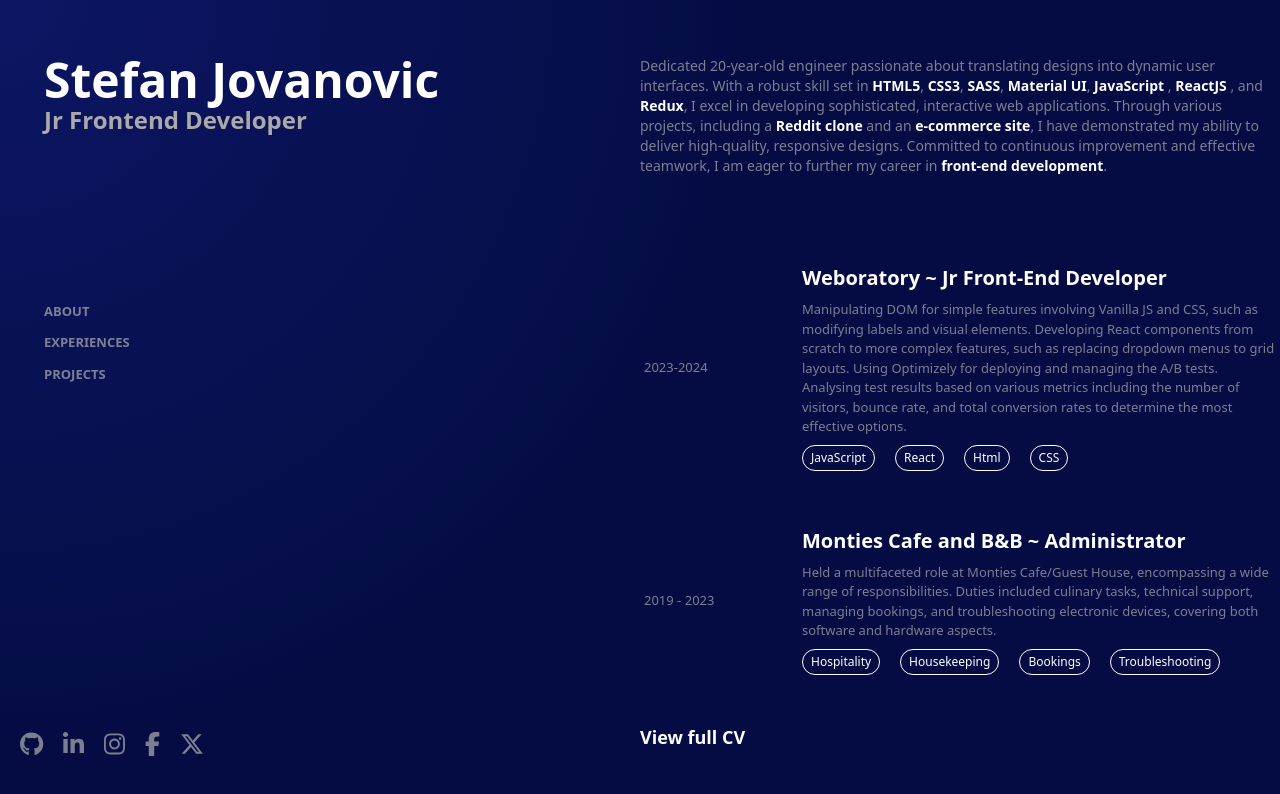
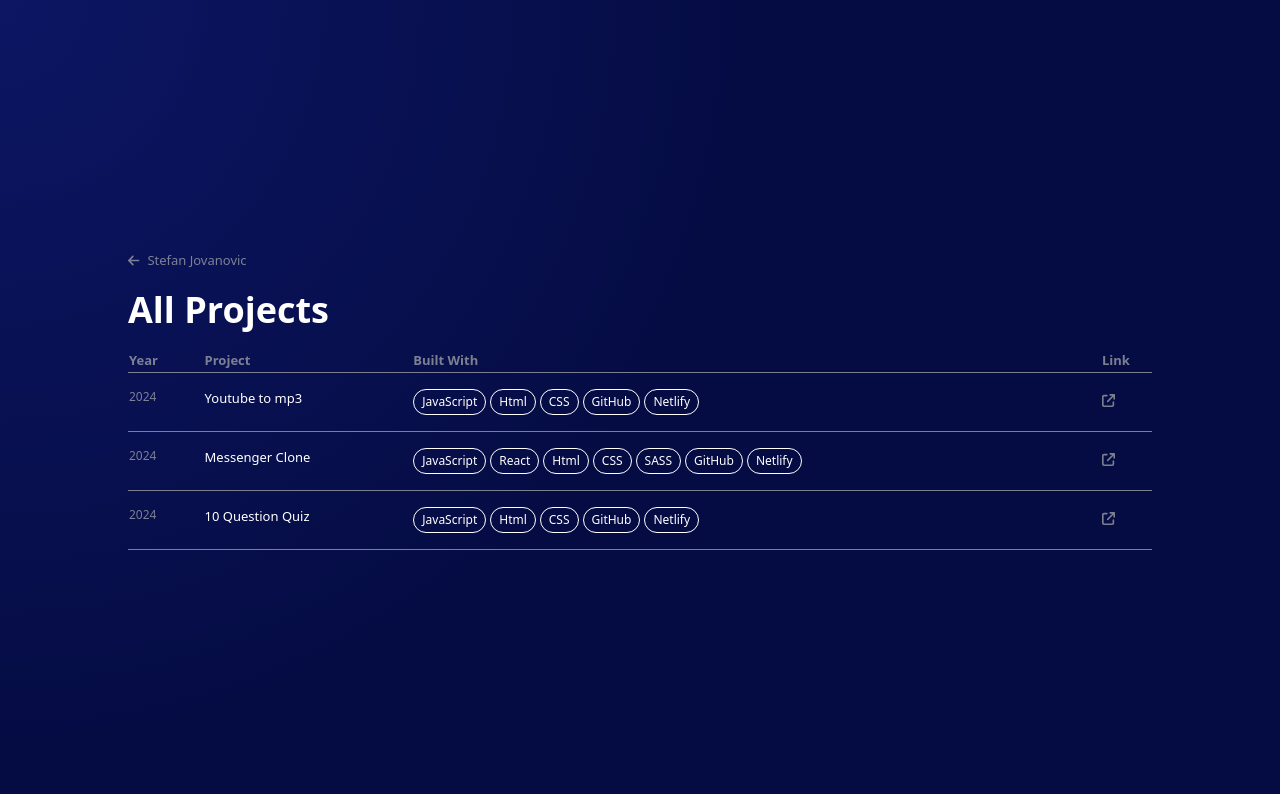
Before and after one commit to 04stefke/portfolio, a React (Vite) app: page /projects in a window 1280 px wide. Shown: the top 794 px of the page. Built offline with nearby package versions, Linux system fonts and the light colour scheme.

Commit message:
created all projects page, created a table added the details into the table installed and made it using react router

```diff
--- a/package.json
+++ b/package.json
@@ -16,7 +16,8 @@
     "@fortawesome/free-solid-svg-icons": "^6.6.0",
     "@fortawesome/react-fontawesome": "^0.2.2",
     "react": "^18.3.1",
-    "react-dom": "^18.3.1"
+    "react-dom": "^18.3.1",
+    "react-router-dom": "^6.28.0"
   },
   "devDependencies": {
     "@eslint/js": "^9.9.0",
--- /dev/null
+++ b/src/Pages/Projects.tsx
@@ -0,0 +1,134 @@
+import React from "react";
+import Gradientdiv from "../components/MouseEffect/Gradientdiv";
+import { Link } from "react-router-dom";
+import { FontAwesomeIcon } from "@fortawesome/react-fontawesome";
+import {
+	faArrowLeft,
+	faArrowUp,
+	faArrowUpRightFromSquare,
+} from "@fortawesome/free-solid-svg-icons";
+
+const Projects = () => {
+	return (
+		<Gradientdiv className="w-screen h-screen ">
+			<div className=" max-w-screen-lg min-h-screen mx-auto flex flex-col items-start justify-center px-14 lg:px-0 gap-5">
+				<Link to="/">
+					<div className="flex items-center justify-center gap-2 hover:text-fontColor">
+						<FontAwesomeIcon icon={faArrowLeft} />
+						<p>Stefan Jovanovic</p>
+					</div>
+				</Link>
+				<h1 className="text-4xl font-bold text-fontColor">All Projects</h1>
+				<table className="w-full">
+					<thead className="sticky top-0 z-10 border-b">
+						<tr>
+							<th className="text-start">Year</th>
+							<th className="text-start">Project</th>
+							<th className="text-start hidden sm:table-cell">Built With</th>
+							<th className="text-start hidden md:table-cell">Link</th>
+						</tr>
+					</thead>
+					<tbody>
+						<tr className="border-b">
+							<td className="py-4 pr-4 align-top text-xs">2024</td>
+							<td className="py-4 pr-4 align-top text-fontColor">
+								<a
+									href="https://stefkes-youtube2mp3.netlify.app"
+									target="_blank"
+								>
+									Youtube to mp3
+								</a>
+							</td>
+							<td className="py-4 pr-4 align-top hidden sm:table-cell">
+								<div className="flex  items-center gap-1 ">
+									<p className="bubbles">JavaScript</p>
+									<p className="bubbles">Html</p>
+									<p className="bubbles">CSS</p>
+									<p className="bubbles">GitHub</p>
+									<p className="bubbles">Netlify</p>
+								</div>
+							</td>
+							<td className="hidden md:table-cell py-4 pr-4">
+								<a
+									href="https://stefans-javascript-quiz.netlify.app"
+									target="_blank"
+									className="hover:text-fontColor"
+								>
+									<FontAwesomeIcon
+										icon={faArrowUpRightFromSquare}
+									></FontAwesomeIcon>
+								</a>
+							</td>
+						</tr>
+						<tr className="border-b">
+							<td className="py-4 pr-4 align-top text-xs">2024</td>
+							<td className="py-4 pr-4 align-top text-fontColor">
+								<a
+									href="https://stefans-messanger-app.netlify.app"
+									target="_blank"
+								>
+									Messenger Clone
+								</a>
+							</td>
+							<td className="py-4 pr-4 align-top hidden sm:table-cell">
+								<div className="flex  items-center gap-1 ">
+									<p className="bubbles">JavaScript</p>
+									<p className="bubbles">React</p>
+									<p className="bubbles">Html</p>
+									<p className="bubbles">CSS</p>
+									<p className="bubbles">SASS</p>
+									<p className="bubbles">GitHub</p>
+									<p className="bubbles">Netlify</p>
+								</div>
+							</td>
+							<td className="hidden md:table-cell py-4 pr-4">
+								<a
+									href="https://stefans-javascript-quiz.netlify.app"
+									target="_blank"
+									className="hover:text-fontColor"
+								>
+									<FontAwesomeIcon
+										icon={faArrowUpRightFromSquare}
+									></FontAwesomeIcon>
+								</a>
+							</td>
+						</tr>
+						<tr className="border-b">
+							<td className="py-4 pr-4 align-top text-xs">2024</td>
+							<td className="py-4 pr-4 align-top text-fontColor">
+								<a
+									href="https://stefans-javascript-quiz.netlify.app"
+									target="_blank"
+								>
+									10 Question Quiz
+								</a>
+							</td>
+							<td className="py-4 pr-4 align-top hidden sm:table-cell">
+								<div className="flex  items-center gap-1 ">
+									<p className="bubbles">JavaScript</p>
+									<p className="bubbles">Html</p>
+									<p className="bubbles">CSS</p>
+									<p className="bubbles">GitHub</p>
+									<p className="bubbles">Netlify</p>
+								</div>
+							</td>
+							<td className="hidden md:table-cell py-4 pr-4">
+								<a
+									href="https://stefans-javascript-quiz.netlify.app"
+									target="_blank"
+									className="hover:text-fontColor"
+								>
+									<FontAwesomeIcon
+										icon={faArrowUpRightFromSquare}
+									></FontAwesomeIcon>
+								</a>
+							</td>
+						</tr>
+					</tbody>
+				</table>
+			</div>
+		</Gradientdiv>
+	);
+};
+
+export default Projects;
--- a/src/main.tsx
+++ b/src/main.tsx
@@ -1,10 +1,25 @@
-import { StrictMode } from 'react'
-import { createRoot } from 'react-dom/client'
-import App from './App.tsx'
-import './index.css'
+import { StrictMode } from "react";
+import { createRoot } from "react-dom/client";
+import { createBrowserRouter, RouterProvider } from "react-router-dom";
+import App from "./App.tsx";
+import "./index.css";
+import Projects from "./Pages/Projects.tsx";
 
-createRoot(document.getElementById('root')!).render(
-  <StrictMode>
-    <App />
-  </StrictMode>,
-)
+const router = createBrowserRouter([
+	{
+		path: "/",
+		element: <App />,
+		errorElement: <div>'404 Not Found'</div>,
+	},
+  {
+		path: "/projects",
+		element: <Projects />,
+		errorElement: <div>'404 Not Found'</div>,
+	},
+]);
+
+createRoot(document.getElementById("root")!).render(
+	<StrictMode>
+		<RouterProvider router={router} />
+	</StrictMode>
+);
```
Also changed, not shown: 1 other file (tests, documents, lock files or other folders).
